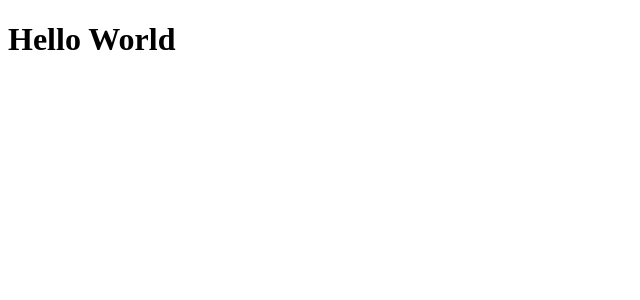
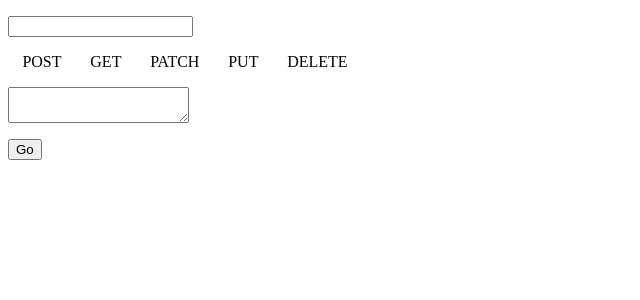
Before and after one commit to dakotadruley/RESTY, a React app: page / in a window 1280 px wide. Shown: the top 300 px of the page, without its empty margins (0-640 px from the left). Built offline with nearby package versions, Linux system fonts and the light colour scheme.

Commit message:
refactored Request component

```diff
--- a/src/components/App/App.jsx
+++ b/src/components/App/App.jsx
@@ -1,5 +1,8 @@
 import React from 'react';
+import Request from '../Request/Request.js';
 
 export default function App() {
-  return <h1>Hello World</h1>;
+  return (
+    <Request />
+  );
 }
--- a/src/components/Request/Request.js
+++ b/src/components/Request/Request.js
@@ -1,25 +1,42 @@
 import React from 'react';
 import PropTypes from 'prop-types';
 import styles from './Request.css';
+
+// eslint-disable-next-line react/prop-types
+const RadioButtonGroup = ({ name, onChange, children }) => {
+  const radioButtonsWithNameAndChange = React.Children.map(children, child => {
+    return React.cloneElement(child, {
+      name,
+      onChange
+    });
+  });
+
+  return (
+    <>
+      { radioButtonsWithNameAndChange }
+    </>
+  );
+};
+
+// eslint-disable-next-line react/prop-types
+const RadioButton = ({ name, value, onChange }) => (
+  <>
+    <input id={value} type="radio" name={name} value={value} onChange={onChange}/>
+    <label htmlFor={value}>{value}</label>
+  </>
+);
 
 const Request = ({ url, onURLChange, body, onBodyChange, onMethodChange, onSubmit }) => (
   <form className={styles.Request} onSubmit={onSubmit}>
     <input type="text" value={url} onChange={onURLChange}/>
 
-    <input id="POST" type="radio" name="method" value="POST" onChange={onMethodChange}/>
-    <label htmlFor="POST">POST</label>
-
-    <input id="GET" type="radio" name="method" value="GET" onChange={onMethodChange}/>
-    <label htmlFor="GET">GET</label>
-
-    <input id="PATCH" type="radio" name="method" value="PATCH" onChange={onMethodChange}/>
-    <label htmlFor="PATCH">PATCH</label>
-
-    <input id="PUT" type="radio" name="method" value="PUT" onChange={onMethodChange}/>
-    <label htmlFor="PUT">PUT</label>
-
-    <input id="DELETE" type="radio" name="method" value="DELETE" onChange={onMethodChange}/>
-    <label htmlFor="DELETE">DELETE</label>
+    <RadioButtonGroup name="method" onChange={onMethodChange}>
+      <RadioButton value="POST" />
+      <RadioButton value="GET" />
+      <RadioButton value="PATCH" />
+      <RadioButton value="PUT" />
+      <RadioButton value="DELETE" />
+    </RadioButtonGroup>
 
     <textarea value={body} onChange={onBodyChange}></textarea>
     <button>Go</button>
```
